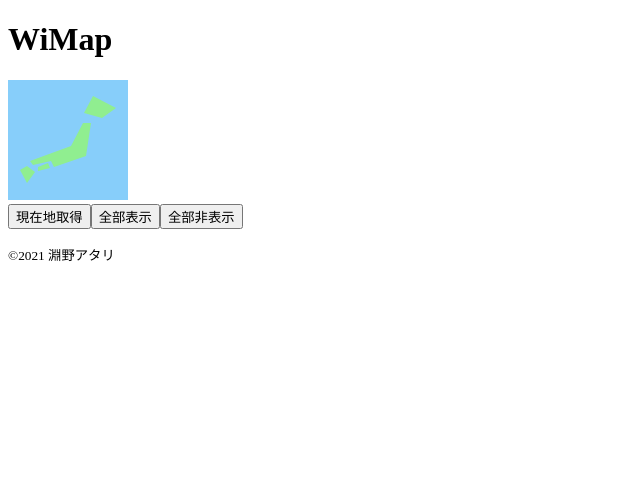
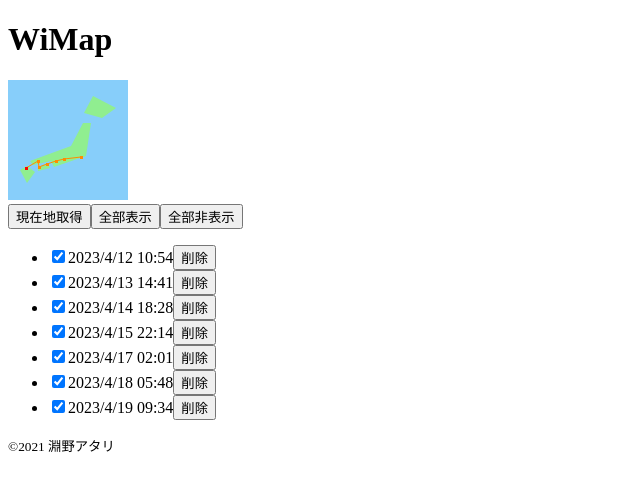
Before and after one commit to hutinoatari/WiMap, a Next.js app: page / in a window 1280 px wide. Shown: the top 490 px of the page, without its empty margins (0-640 px from the left). Built offline with nearby package versions, Linux system fonts and the light colour scheme.

Commit message:
配列の逆転を修正

```diff
--- a/src/pages/index.tsx
+++ b/src/pages/index.tsx
@@ -51,7 +51,7 @@ const tmpData = [
 
 const App: FC<{}> = () => {
     const [mapConfig, setMapConfig] = useState<MapConfig>(japanMapConfig);
-    const [pointList, setPointList] = useState<Point[]>([]);
+    const [pointList, setPointList] = useState<Point[]>(tmpData);
     const [mapImage, setMapImage] = useState<string | null>(null);
     useEffect(() => {
         const data = localStorage.getItem("pointList");
@@ -174,7 +174,7 @@ const App: FC<{}> = () => {
                     全部非表示
                 </button>
                 <ul>
-                    {pointList.reverse().map((point, i) => (
+                    {pointList.map((point, i) => (
                         <li key={`point-${point.unixTime}`}>
                             <input
                                 type={"checkbox"}
```
Also changed, not shown: src/pages/_document.tsx (line endings or trailing spaces).
